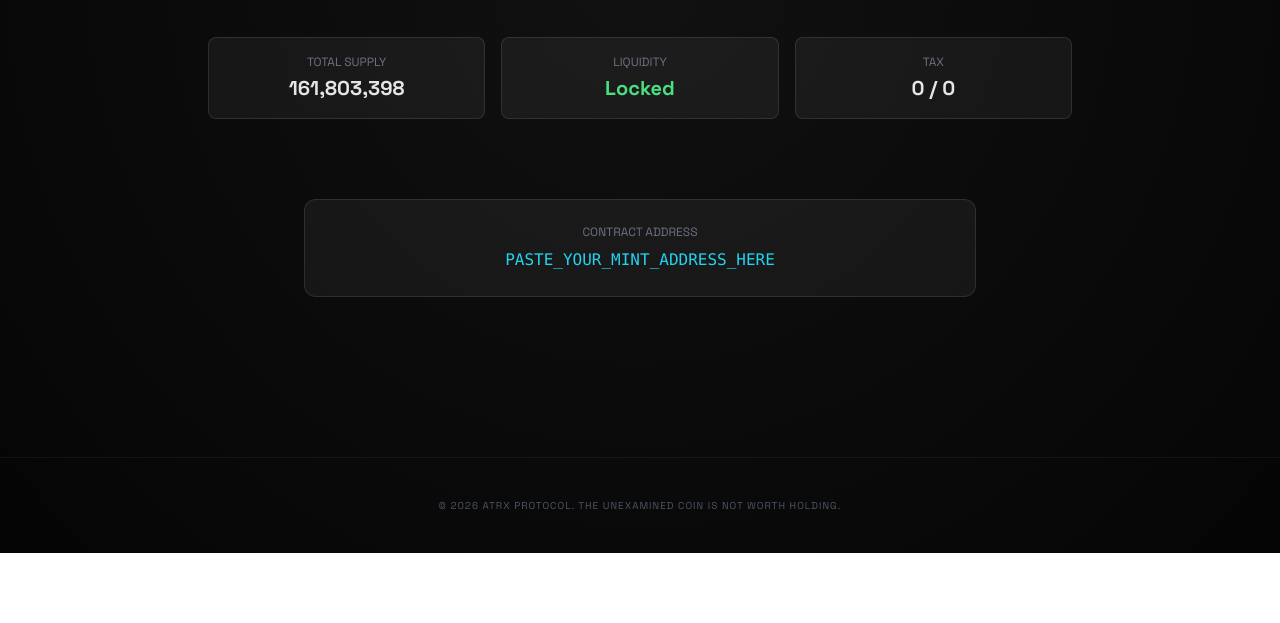
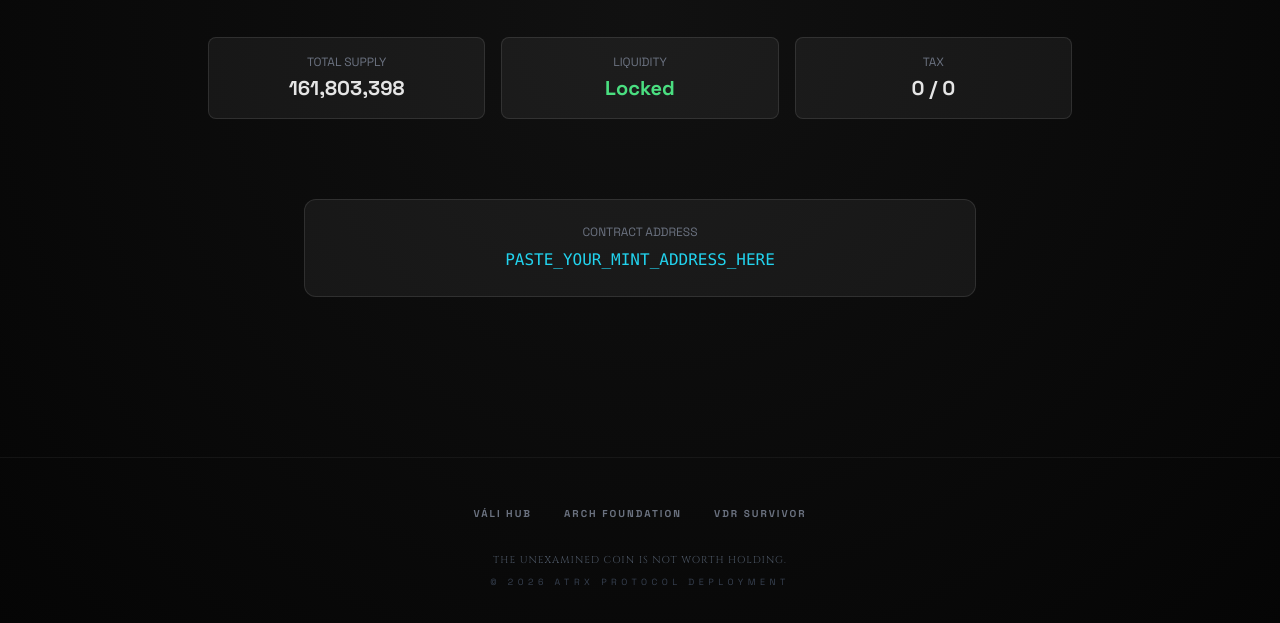
Before and after one commit to vali-protocol/atrx, a plain HTML site: page index.html in a window 1280 px wide. Shown: the part 607-1230 px from the top of the page. Before the commit the page ends 1160 px from the top, so only its background shows below. Drawn offline with nearby package versions, Linux system fonts and the light colour scheme.

Commit message:
Update index.html

```diff
--- a/index.html
+++ b/index.html
@@ -73,8 +73,19 @@
         </div>
     </main>
 
-    <footer class="mt-40 py-10 border-t border-white/5 text-center">
-        <p class="text-[10px] text-gray-600 uppercase tracking-widest">© 2026 ATRX Protocol. The unexamined coin is not worth holding.</p>
+    <footer class="mt-40 py-12 border-t border-white/5 text-center">
+        <div class="flex justify-center space-x-8 mb-8">
+            <a href="https://vali-protocol.github.io/" class="text-[10px] text-gray-500 hover:text-cyan-400 uppercase font-bold tracking-[0.2em] transition duration-300">Váli Hub</a>
+            <a href="https://vali-protocol.github.io/arch" class="text-[10px] text-gray-500 hover:text-cyan-400 uppercase font-bold tracking-[0.2em] transition duration-300">ARCH Foundation</a>
+            <a href="https://vali-protocol.github.io/vdr" class="text-[10px] text-gray-500 hover:text-cyan-400 uppercase font-bold tracking-[0.2em] transition duration-300">VDR Survivor</a>
+        </div>
+
+        <p class="philosopher-font text-[10px] text-gray-600 uppercase tracking-widest mb-2">
+            The unexamined coin is not worth holding.
+        </p>
+        <p class="text-[9px] text-gray-700 uppercase tracking-[0.5em]">
+            © 2026 ATRX Protocol Deployment
+        </p>
     </footer>
 
 </body>
```
